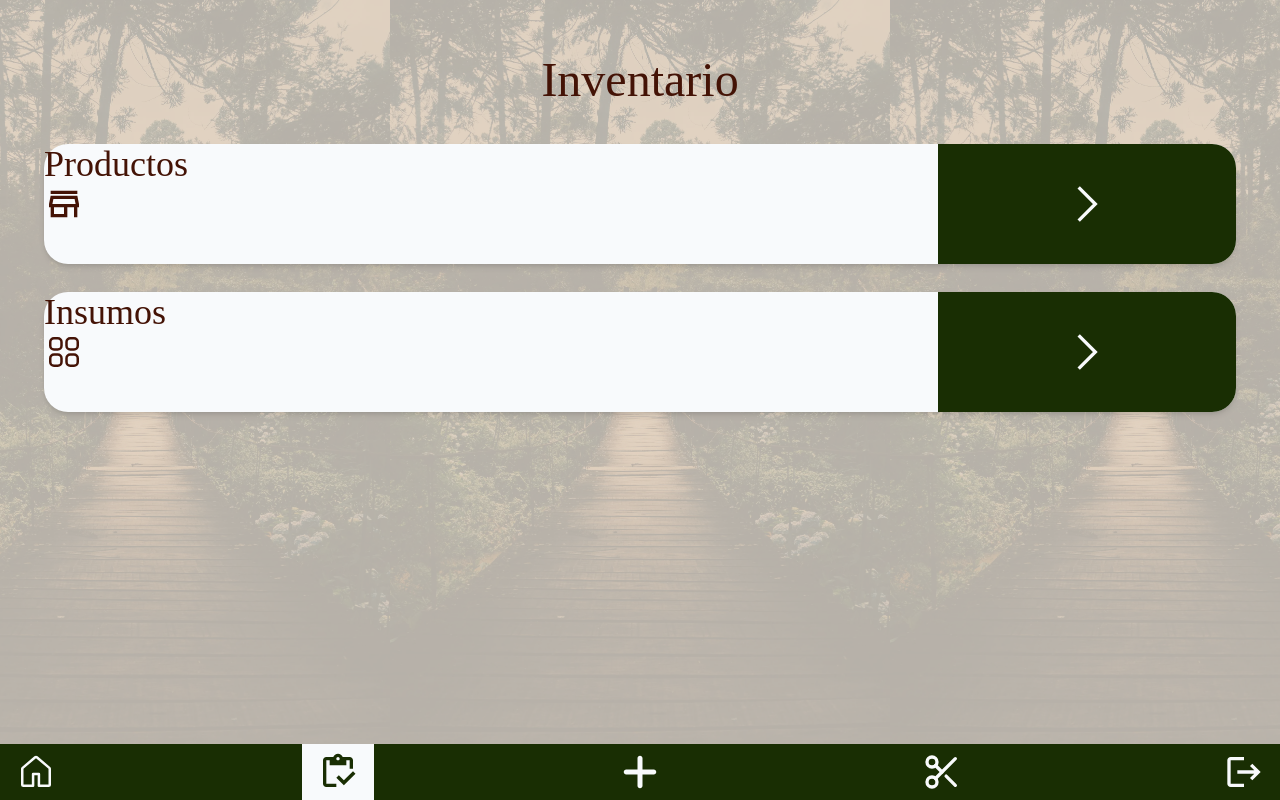
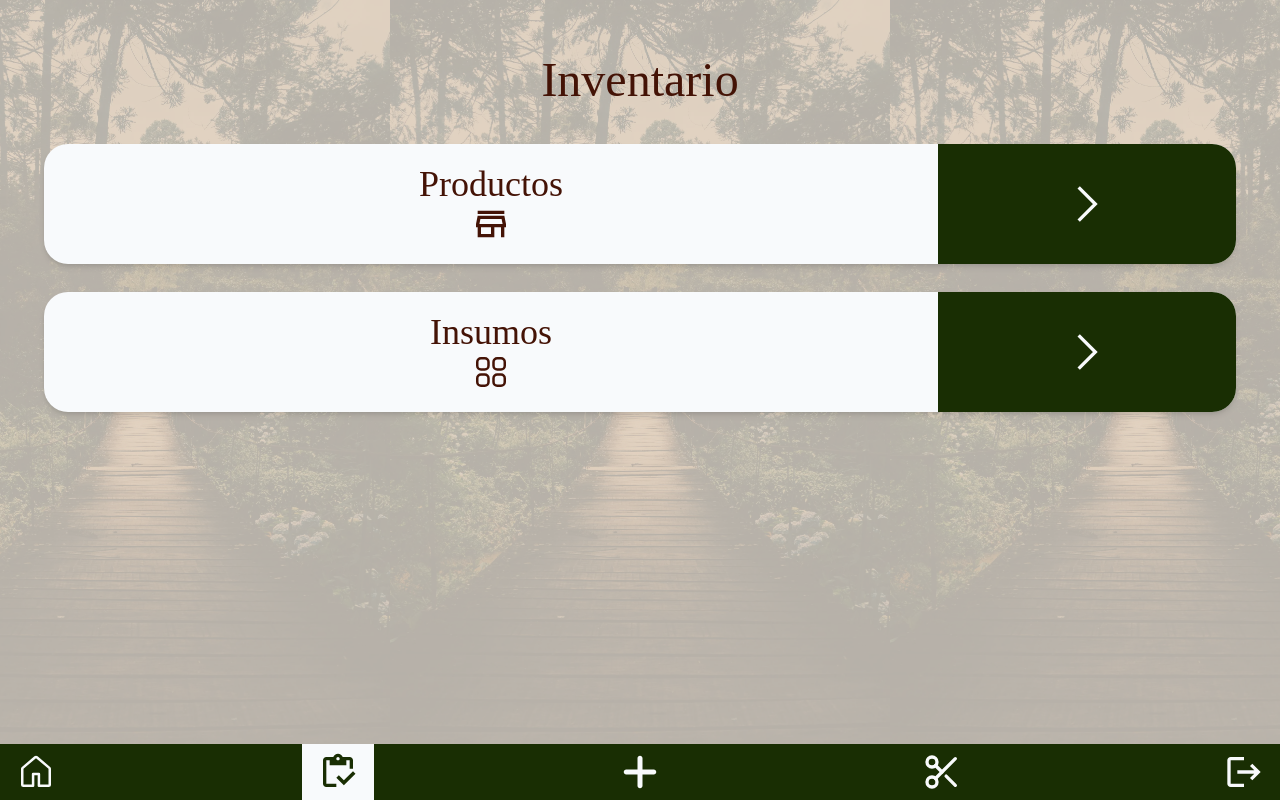
Before and after one commit to La-Galeria/la-galeria-app, a Next.js app: page /inventario in a window 1280 px wide. Built offline with nearby package versions, Linux system fonts and the light colour scheme.

Commit message:
refactor: get rid of style link and wrap specific style cards within Links where needed

```diff
--- a/src/components/atoms/submoduleLink.tsx
+++ b/src/components/atoms/submoduleLink.tsx
@@ -1,5 +1,7 @@
 import { GrNext } from "react-icons/gr"
 import StyleLink from "./styleLink"
+import Link from "next/link";
+import StandardStyleCard from "./standardStyleCard";
 
 interface SubmoduleLinkProps {
   text: string,
@@ -9,9 +11,11 @@ interface SubmoduleLinkProps {
 
 export default function SubmoduleLink({ text, route, InnerIcon }: SubmoduleLinkProps) {
   return (
-    <StyleLink Icon={GrNext} route={route} placeTagAtLeft={false}>
-      <h2>{text}</h2>
-      <InnerIcon className="size-10 text-orange-950" />
-    </StyleLink>
+    <Link href={route}>
+      <StandardStyleCard Icon={GrNext} placeTagAtLeft={false}>
+        <h2>{text}</h2>
+        <InnerIcon className="size-10 text-orange-950" />
+      </StandardStyleCard>
+    </Link>
   );
 }
```
